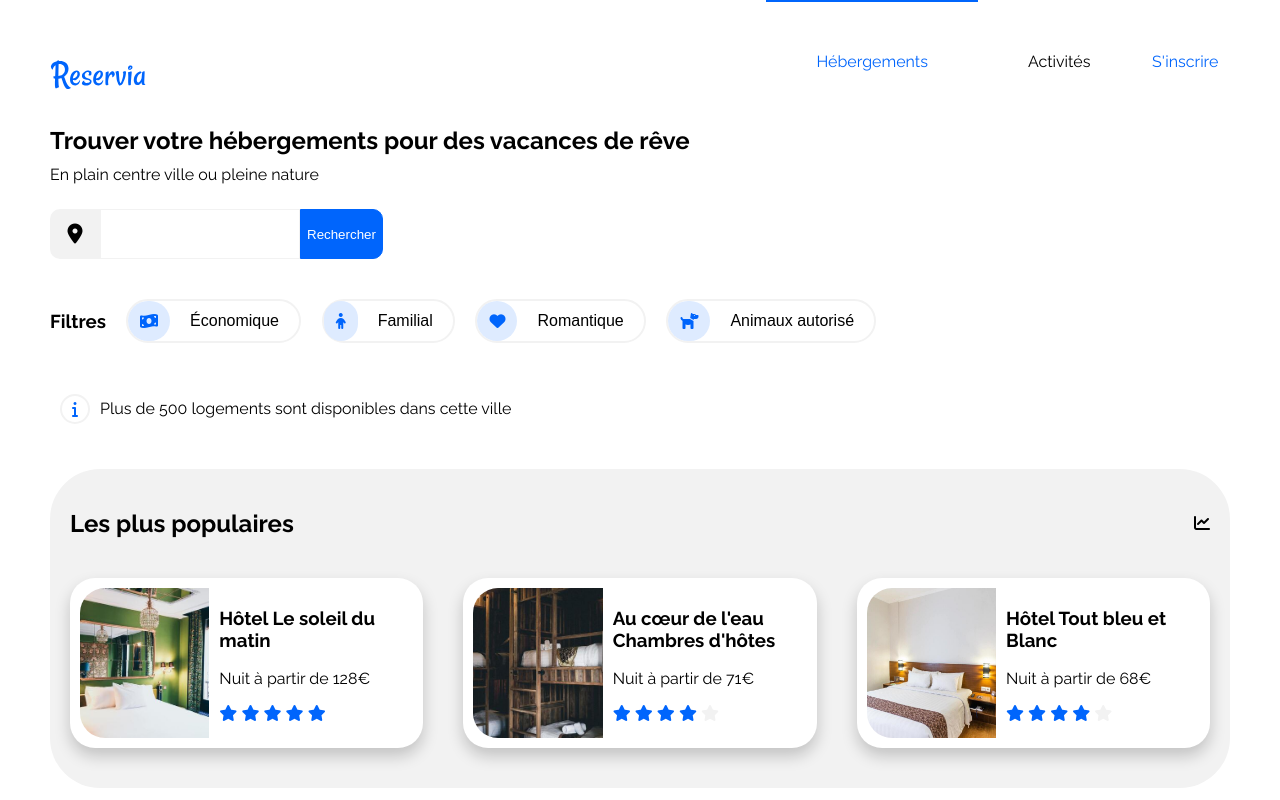
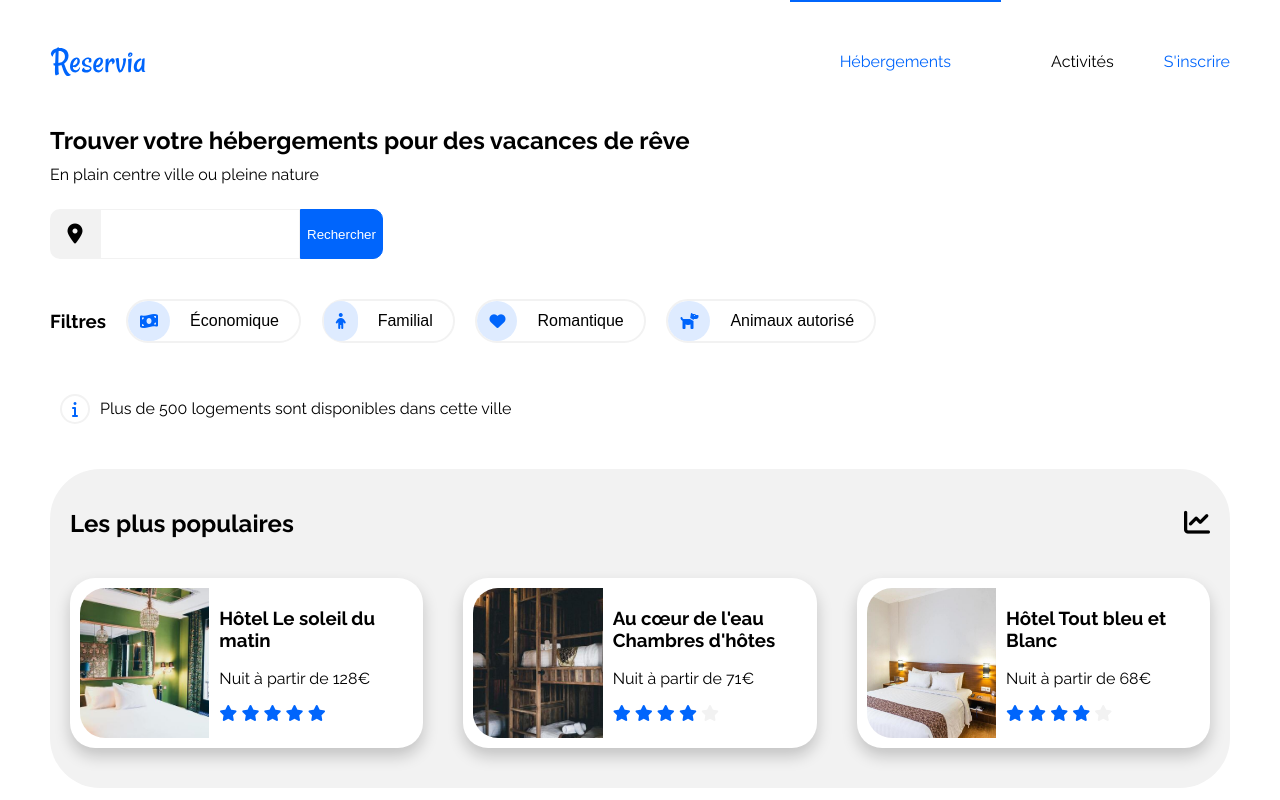
Before and after one commit to rlaunay/RemiLaunay_2_20102020, a plain HTML site: page index.html in a window 1280 px wide. Shown: the top 800 px of the page. Drawn offline with Linux system fonts and the light colour scheme.

Commit message:
:lipstick: change nav dipslay

```diff
--- a/style/style.css
+++ b/style/style.css
@@ -50,13 +50,17 @@ header {
 
 /* nav */
 nav {
-    display: grid;
-    grid-template-columns: 8fr 1fr 1fr 1fr;
+    display: flex;
+    align-items: center;
+    /*grid-template-columns: 8fr 1fr 1fr 1fr;*/
+}
+
+.nav__logo{
+    margin-right: auto;
 }
 
 .nav__items {
     text-align: center;
-    padding-top: 5rem;
     border-top: 2px solid transparent;
     color: var(--color-black);
 }
@@ -341,6 +345,10 @@ section {
     padding: 0 2rem;
 }
 
+.head-pop > i {
+    font-size: 26px;
+}
+
 .lodging__popular {
     padding: 2rem 0;
     order: 2;
@@ -492,9 +500,6 @@ footer {
 
 @media screen and (max-width: 640px) {
 
-    html {
-        font-size: 50%;
-    }
     /**
     * HEADER
     */
```
